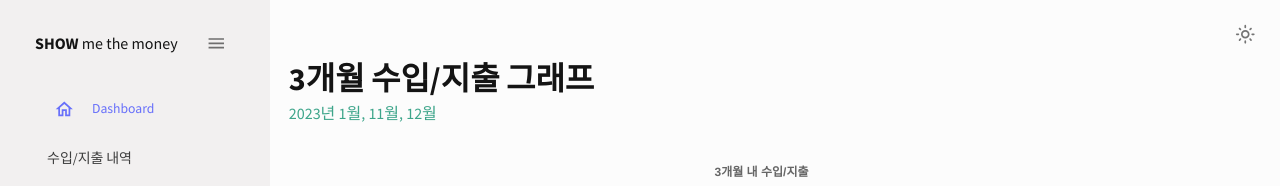
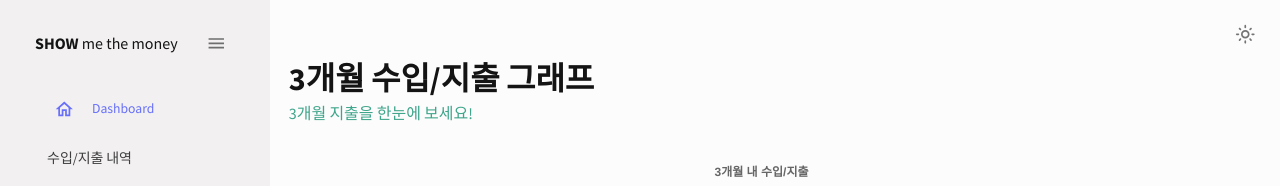
Before and after one commit to 2022-Winter-Bootcamp-Team-C/docker, a React (Create React App) app in the folder frontend_repo/: page /line in a window 1280 px wide. Shown: the top 186 px of the page. Built offline with nearby package versions, Linux system fonts and the light colour scheme; no server answers.

Commit message:
fix : 3개월지출 버그 수정

```diff
--- a/frontend_repo/src/pages/line/index.jsx
+++ b/frontend_repo/src/pages/line/index.jsx
@@ -19,7 +19,7 @@ const Line = () => {
     </main>
     <div className="size">
     <Box m="20px">
-      <Header title="3개월 수입/지출 그래프" subtitle={(year + '년 '+ month + '월, ' + month+1+ '월, ' + month+2+ '월')}  />
+     <Header title="3개월 수입/지출 그래프" subtitle={('3개월 지출을 한눈에 보세요!')}  />
       <Box height="70vh" width="76vw" margin="20px">
         <LineChart />
       </Box>
```
Also changed, not shown: 1 other file (tests, documents, lock files or other folders).
